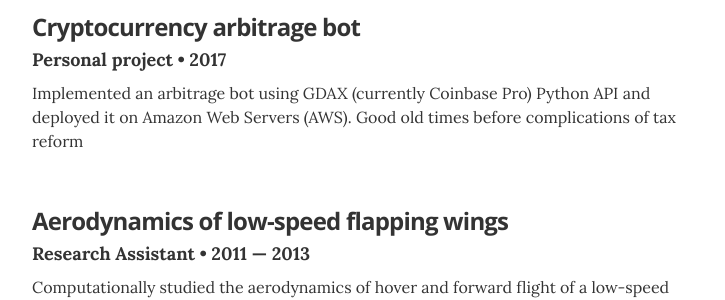
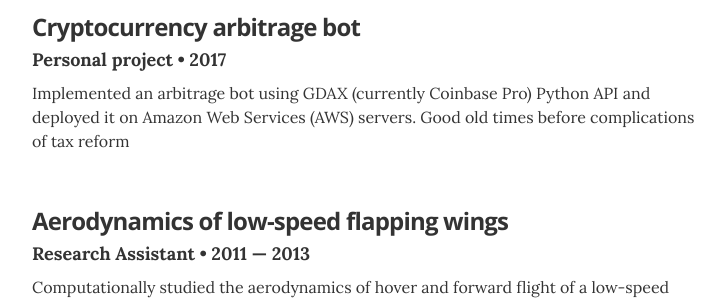
Before and after one commit to rmojgani/rmojgani.github.io, a Jekyll site: the page built from index.html, in a window 1280 px wide and 900 px high, scrolled down 1697 px. Shown: the part 177-477 px from the top of the window, without its empty margins (268-993 px from the left). Built offline with Jekyll 4.4.1, drawn with Linux system fonts in a browser that asks for light colours.

Commit message:
projects minor edit

```diff
--- a/_data/projects.yml
+++ b/_data/projects.yml
@@ -13,7 +13,7 @@
   role: Personal project
   duration: 2017
   # url: "https://www.researchgate.net/publication/260402683_Transitional_CFD_Investigation_of_Stepped_Airfoil"
-  description: Implemented an arbitrage bot using GDAX (currently Coinbase Pro) Python API and deployed it on Amazon Web Servers (AWS). Good old times before complications of tax reform
+  description: Implemented an arbitrage bot using GDAX (currently Coinbase Pro) Python API and deployed it on Amazon Web Services (AWS) servers. Good old times before complications of tax reform
   image_name: "images/placeholder.png"
 
 - project: Aerodynamics of low-speed flapping wings
```
